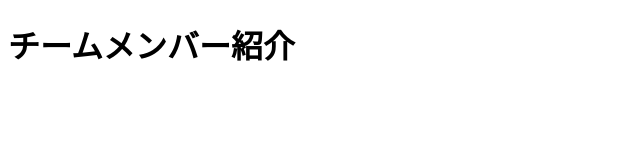
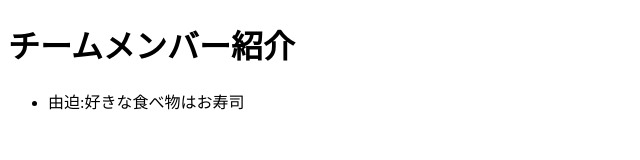
Before and after one commit to you000-000/group2, a plain HTML site: page index.html in a window 1280 px wide. Shown: the whole page, without its empty margins (0-640 px from the left). Drawn offline with Linux system fonts and the light colour scheme.

Commit message:
項目の追加
好きな食べ物

```diff
--- a/index.html
+++ b/index.html
@@ -9,6 +9,7 @@
     <h1>チームメンバー紹介</h1>
     <ul>
         <!--メンバー紹介をここに追加-->
+        <li>由迫:好きな食べ物はお寿司</li>
     </ul>
 </body>
 </html>
```
